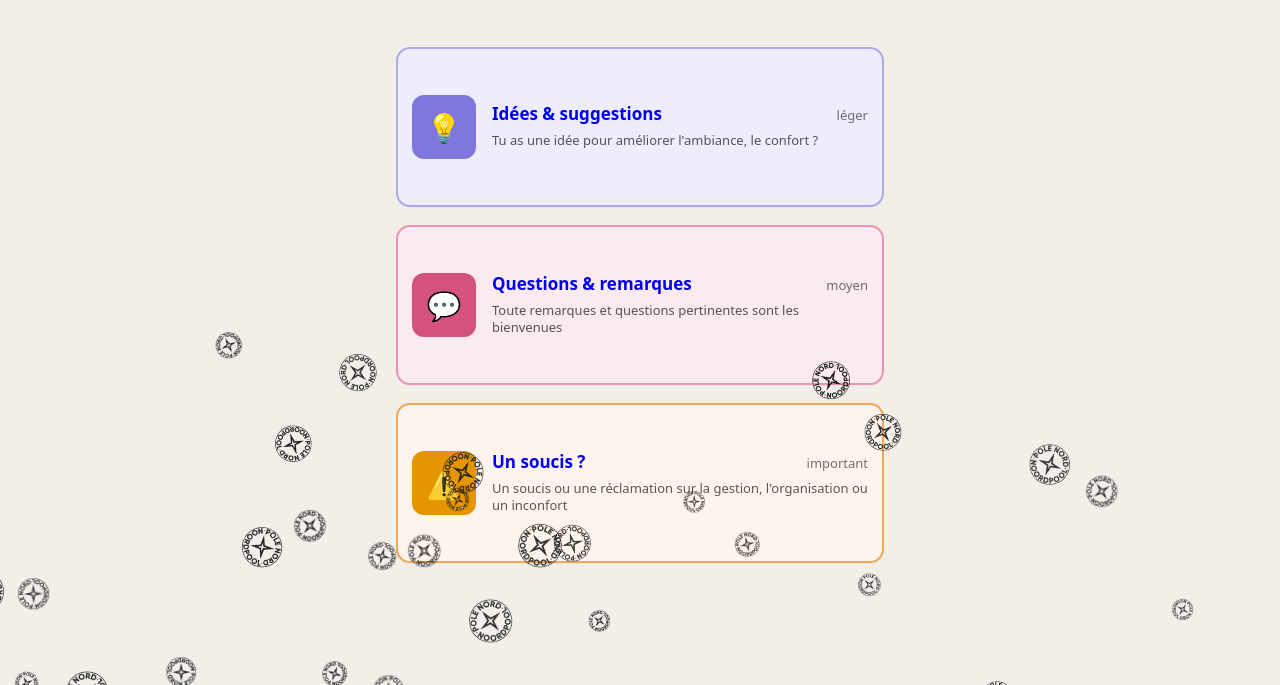
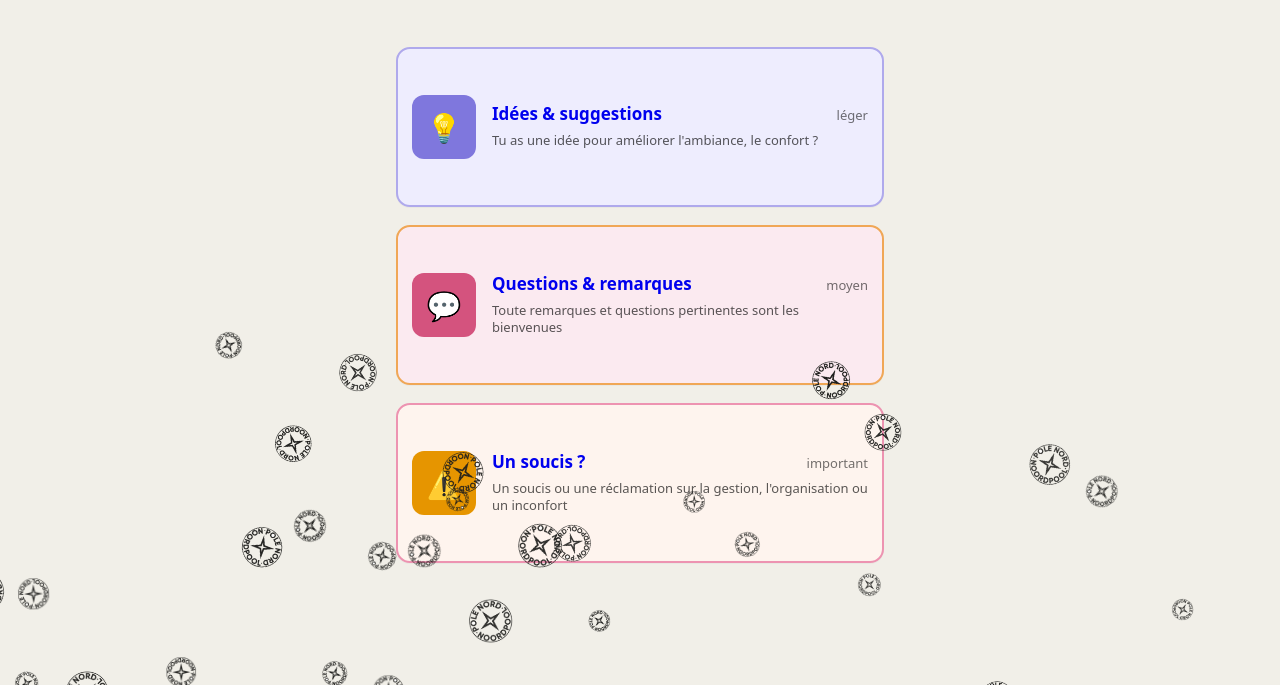
Before and after one commit to rachid-polenord/canal_communication_etude_pole-nord, a plain HTML site: page index.html in a window 1280 px wide. Shown: the part 115-800 px from the top of the page. Drawn offline with Linux system fonts and the light colour scheme.

Commit message:
Update index.html

```diff
--- a/index.html
+++ b/index.html
@@ -75,8 +75,8 @@
 
     /* couleurs */
     .btn1 { background: #EEEDFE; border-color: #AFA9EC; }
-    .btn2 { background: #FBEAF0; border-color: #ED93B1; }
-    .btn3 { background: #FEF4EE; border-color: #F0A756; }
+    .btn2 { background: #FBEAF0; border-color: #F0A756; }
+    .btn3 { background: #FEF4EE; border-color: #ED93B1; }
 
     .btn-icon {
       width: 64px; height: 64px;
```
